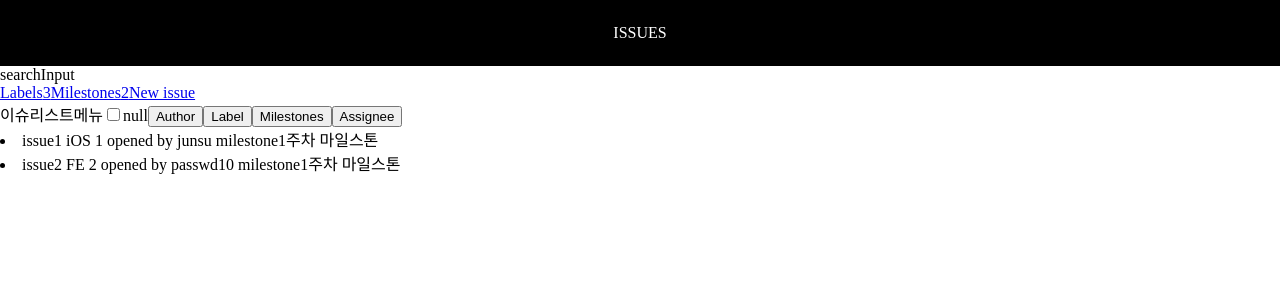
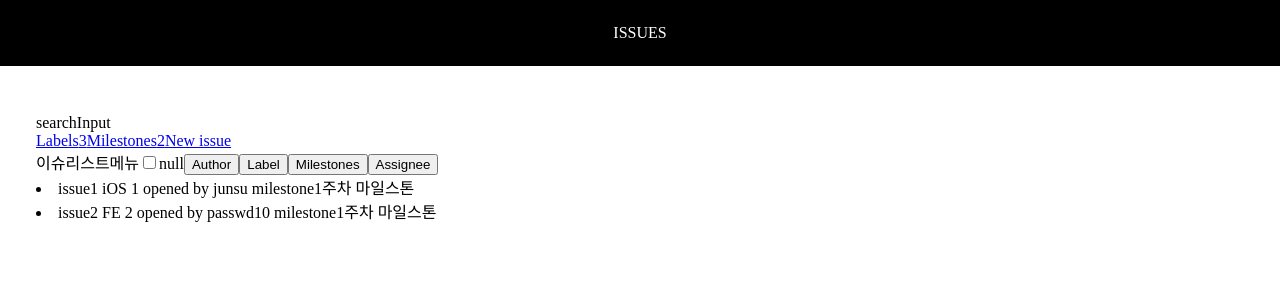
Before and after one commit to boostcamp-2020/IssueTracker-13, a React app in the folder frontend/: page / in a window 1280 px wide. Shown: the top 300 px of the page. Built offline with nearby package versions, Linux system fonts and the light colour scheme; the HTML template or start-up script is replaced by a standard one.

Commit message:
feat: IssueListPage 전체 padding 설정

```diff
--- a/frontend/src/pages/IssueListPage.jsx
+++ b/frontend/src/pages/IssueListPage.jsx
@@ -1,4 +1,6 @@
 import React from 'react';
+
+import styled from 'styled-components';
 
 import SearchBar from '../components/SearchBar';
 import IssueListNav from '../components/IssueListNav';
@@ -7,17 +9,19 @@ import IssueList from '../components/IssueList';
 import { getLabels } from '../apis/labelsAPI';
 import { getMilestones } from '../apis/milestonesAPI';
 
-const IssueListPage = () => {
+const Page = styled.div`
+  padding: 48px 36px;
+`;
+
+export default function IssueListPage() {
   const labels = getLabels();
   const milestones = getMilestones();
 
   return (
-    <div>
+    <Page>
       <SearchBar labelCount={labels.length} milestoneCount={milestones.length}/>
       <IssueListNav />
       <IssueList />
-    </div>
+    </Page>
   );
-};
-
-export default IssueListPage;
+}
```
